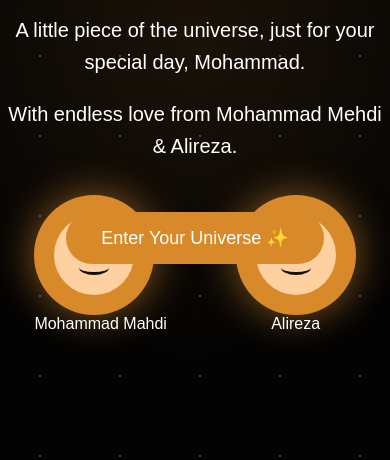
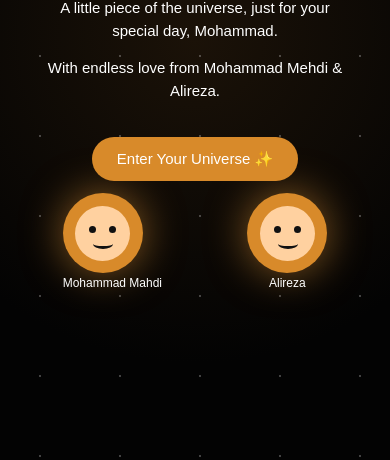
Before and after one commit to mahdiesmaeilzadeh/mohammad-universe, a plain HTML site: page index.html in a window 390 px wide. Shown: the part 384-844 px from the top of the page. Drawn offline with Linux system fonts and the light colour scheme.

Commit message:
Fix mobile responsive layout

```diff
--- a/css/style.css
+++ b/css/style.css
@@ -333,3 +333,121 @@ button:hover {
     }
 
 }
+
+/* Mobile Responsive */
+
+@media (max-width: 600px) {
+
+
+    .scene {
+        min-height: 100dvh;
+        padding: 20px;
+    }
+
+
+    .characters {
+
+        bottom: 20%;
+
+        padding:0 20px;
+
+    }
+
+
+    .avatar {
+
+        width:80px;
+        height:80px;
+
+    }
+
+
+    .face {
+
+        width:55px;
+        height:55px;
+
+    }
+
+
+    .eye {
+
+        width:7px;
+        height:7px;
+
+        top:20px;
+
+    }
+
+
+    .left-eye {
+        left:14px;
+    }
+
+
+    .right-eye {
+        right:14px;
+    }
+
+
+    .smile {
+
+        width:20px;
+        height:10px;
+
+        left:18px;
+
+        bottom:12px;
+
+    }
+
+
+    .character span {
+
+        font-size:12px;
+
+    }
+
+
+
+    .content {
+
+        width:100%;
+
+        padding:0 15px;
+
+        animation-delay:1.2s;
+
+    }
+
+
+    h1 {
+
+        font-size:26px;
+
+        line-height:1.3;
+
+    }
+
+
+    p {
+
+        font-size:15px;
+
+        line-height:1.5;
+
+    }
+
+
+    button {
+
+        margin-top:20px;
+
+        padding:
+        13px 25px;
+
+        font-size:15px;
+
+    }
+
+}
```
